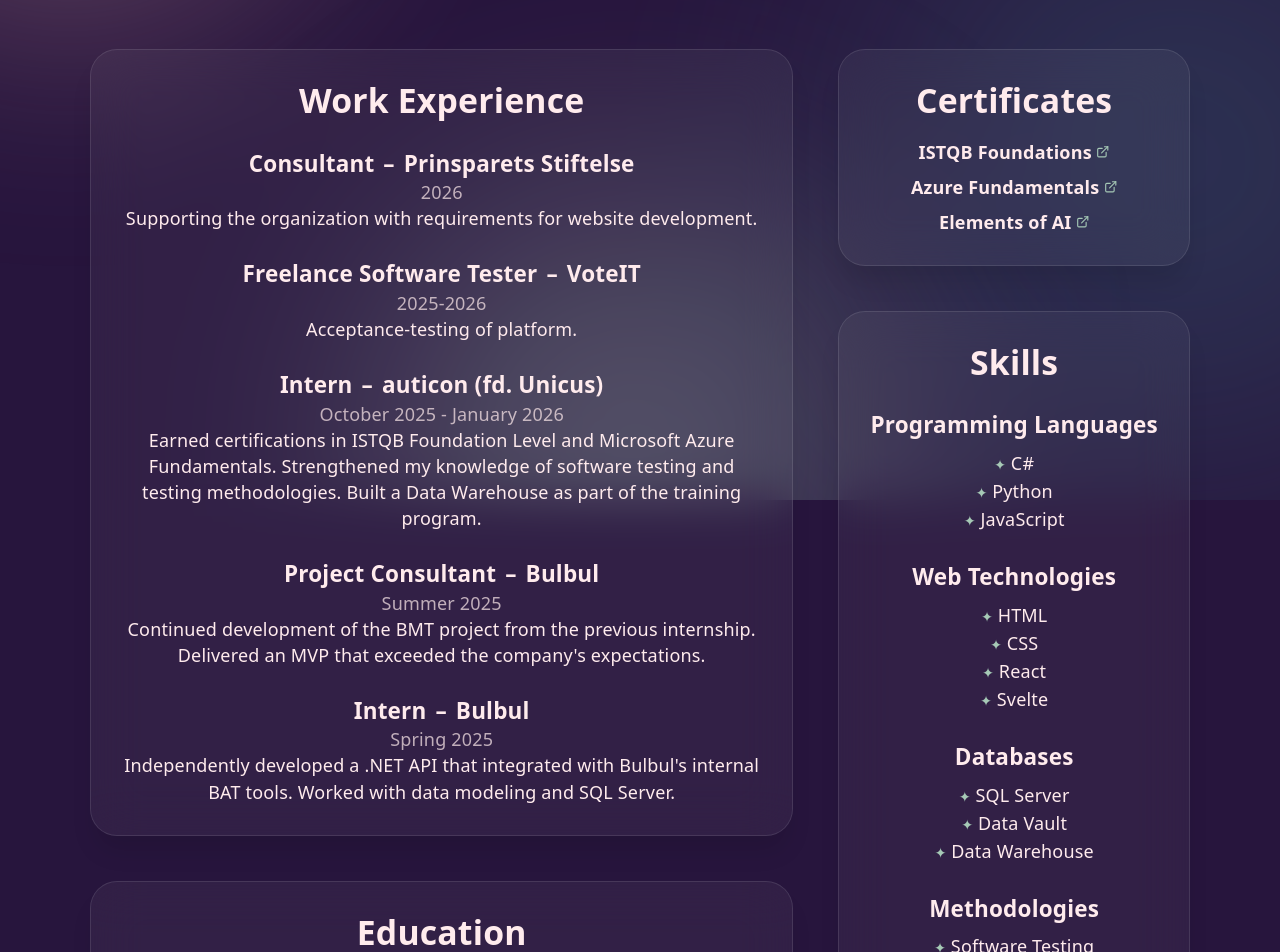
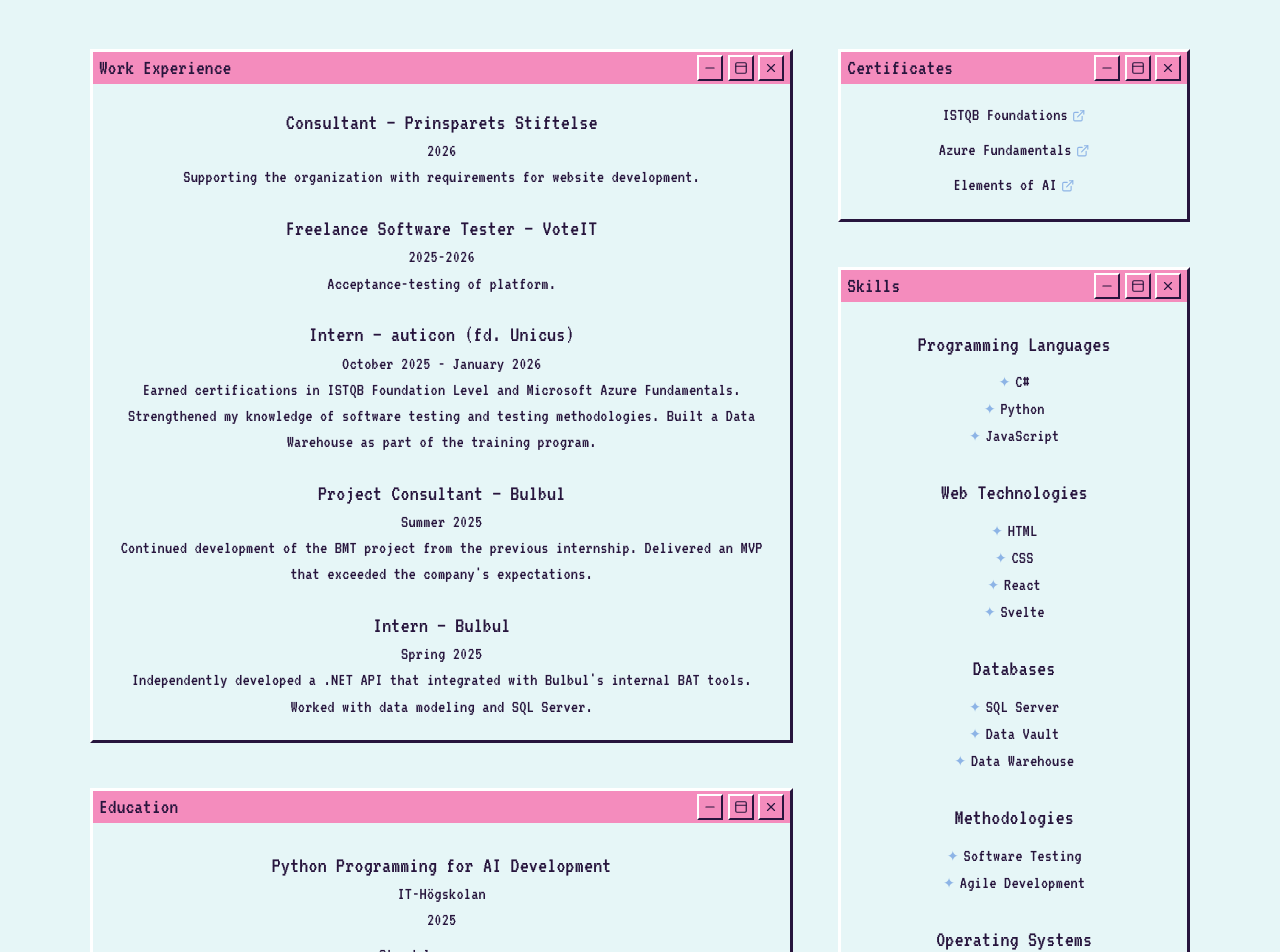
Before and after one commit to AscellaGG/portfolio, a React (Vite) app: page / in a window 1280 px wide. Shown: the part 300-1252 px from the top of the page. Built offline with nearby package versions, Linux system fonts and the light colour scheme.

Commit message:
Refactor App component: implement window-style sections for experience, education, certificates, and skills; add WindowButtons component; update styles and color scheme

```diff
--- a/index.html
+++ b/index.html
@@ -3,6 +3,10 @@
   <head>
     <meta charset="UTF-8" />
     <link rel="icon" type="image/svg+xml" href="/logo.png" />
+    <link
+      href="https://fonts.googleapis.com/css2?family=VT323&display=swap"
+      rel="stylesheet"
+    />
     <meta name="viewport" content="width=device-width, initial-scale=1.0" />
     <title>Otilia Schiff</title>
   </head>
--- a/src/App.css
+++ b/src/App.css
@@ -8,9 +8,60 @@
   width: 100%;
 }
 
+.window {
+  width: 100%;
+
+  border-top: 3px solid white;
+  border-left: 3px solid white;
+  border-right: 3px solid var(--color-dark-amethyst);
+  border-bottom: 3px solid var(--color-dark-amethyst);
+
+  background: color-mix(in srgb, var(--color-pale-rose) 100%, transparent);
+  color: var(--color-dark-amethyst);
+  font-family: "VT323", monospace;
+}
+
+.window-header {
+  width: 100%;
+  text-align: left;
+  padding: 3px 6px;
+  background-color: var(--color-bubbelgum-bliss);
+  color: var(--color-lavender-blush);
+  font-size: larger;
+
+  display: flex;
+  justify-content: space-between;
+}
+
+.window-button {
+  width: 26px;
+  height: 26px;
+
+  display: flex;
+  align-items: center;
+  justify-content: center;
+
+  background: var(--color-lavender-blush);
+
+  border-top: 2px solid white;
+  border-left: 2px solid white;
+  border-right: 2px solid var(--color-dark-amethyst);
+  border-bottom: 2px solid var(--color-dark-amethyst);
+}
+
+.window-button svg {
+  width: 14px;
+  height: 14px;
+  color: var(--color-dark-amethyst);
+}
+
+.window-body {
+  padding: 0px 20px 20px 20px;
+}
+
 .sparkle-list li::marker {
   content: "✦";
-  color: var(--muted-teal);
+  color: var(--dreamy-periwinkle);
   font-size: 0.8em;
 }
 
@@ -50,8 +101,8 @@
     opacity: 0;
     transform: translateX(-50%);
     text-shadow:
-      -2px 3px 0 red,
-      2px -3px 0 blue;
+      -2px 3px 0 var(--bubblegum-bliss),
+      2px -3px 0 var(--dreamy-periwinkle);
   }
 
   60% {
@@ -63,8 +114,8 @@
     transform: none;
     opacity: 1;
     text-shadow:
-      2px -3px 0 red,
-      -2px 3px 0 blue;
+      2px -3px 0 var(--bubblegum-bliss),
+      -2px 3px 0 var(--dreamy-periwinkle);
   }
 
   100% {
@@ -75,15 +126,15 @@
 @keyframes glitch {
   0% {
     text-shadow:
-      -2px 3px 0 red,
-      2px -3px 0 blue;
+      -2px 3px 0 var(--bubblegum-bliss),
+      2px -3px 0 var(--dreamy-periwinkle);
     transform: translate(var(--glitch-translate));
   }
 
   2% {
     text-shadow:
-      2px -3px 0 red,
-      -2px 3px 0 blue;
+      2px -3px 0 var(--bubblegum-bliss),
+      -2px 3px 0 var(--dreamy-periwinkle);
   }
 
   4%,
--- a/src/App.tsx
+++ b/src/App.tsx
@@ -2,15 +2,14 @@
 import { experiences } from "./data/experience";
 import { education } from "./data/education";
 import { skills } from "./data/skills";
-import { ExternalLink, GraduationCap } from "lucide-react";
+import { ExternalLink } from "lucide-react";
 import GlitchText from "./components/GlitchText";
-import Bubbles from "./components/Bubbles";
+import WindowButtons from "./components/WindowButtons";
 
 function App() {
   return (
-    <div className="text-center text-lavender-blush relative min-h-screen">
+    <div className="text-center text-dark-amethyst relative min-h-screen">
       {/* BACKGROUND */}
-      <Bubbles />
 
       {/* MAIN */}
       <main className="">
@@ -18,7 +17,7 @@
           <div className="text-5xl font-bold overflow-hidden">
             <GlitchText text="Otilia Schiff" />
           </div>
-          <h2 className="text-xl mt-3 text-powder-blush">
+          <h2 className="text-xl mt-3 text-bubbelgum-bliss">
             Junior .NET Developer
           </h2>
           <p className="mt-6 w-2/3 mx-auto text-center">
@@ -26,7 +25,7 @@
             applications, and SQL databases. Passionate about creating clean,
             reliable software and always eager to learn.
           </p>
-          <h2 className="text-xl mt-6 text-powder-blush">
+          <h2 className="text-xl mt-6 text-bubbelgum-bliss">
             Available for freelance work.{" "}
             <a
               href="mailto:otilia.schiff@gmail.com"
@@ -40,11 +39,15 @@
         <div className="flex flex-col md:flex-row gap-10 mx-10 md:mx-20 my-15">
           <section className="flex flex-col items-center gap-10 md:w-2/3">
             {/* WORK EXPERIENCE */}
-            <div className="glass">
-              <h2 className="text-3xl font-bold">Work Experience</h2>
+            <div className="window">
+              <div className="window-header">
+                <h2 className="">Work Experience</h2>
+                <WindowButtons />
+              </div>
 
+              <div className="window-body">
                 {experiences.map((experience) => (
-                <article key={experience.company} className="mt-6">
+                  <article key={experience.company} className="mt-5">
                     <div className="flex flex-col items-center md:flex-row md:justify-center md:gap-2 text-xl font-semibold">
                       <h3>{experience.role}</h3>
                       <span className="hidden md:inline">–</span>
@@ -56,23 +59,25 @@
                         {experience.company}
                       </a>
                     </div>
-                  <p className="text-muted-text">{experience.period}</p>
+                    <p className="">{experience.period}</p>
                     <p>{experience.description}</p>
                   </article>
                 ))}
               </div>
+            </div>
 
             {/* EDUCATION */}
-            <div className="glass">
-              <h2 className="text-3xl font-bold">Education</h2>
+            <div className="window">
+              <div className="window-header">
+                <h2>Education</h2>
+                <WindowButtons />
+              </div>
+              <div className="window-body">
                 <ul>
                   {education.map((education) => (
                     <li key={education.institution} className="mt-6">
                       <h3 className="text-xl font-semibold flex justify-center items-center gap-2">
                         {education.program}
-                      {education.type === "degree" && (
-                        <GraduationCap className="text-muted-teal" />
-                      )}
                       </h3>
                       <a
                         href={education.institution}
@@ -83,7 +88,7 @@
                       </a>
                       {education.credential && <p>{education.credential}</p>}
 
-                    <p className="text-muted-text">{education.period}</p>
+                      <p className="">{education.period}</p>
                       <ul className="mt-2 sparkle-list list-inside">
                         {education.courses?.map((course) => (
                           <li key={course} className="">
@@ -96,12 +101,17 @@
                   ))}
                 </ul>
               </div>
+            </div>
           </section>
 
           <section className="md:w-1/3 flex flex-col gap-10">
             {/* CERTIFICATES */}
-            <div className="glass">
-              <h2 className="text-3xl font-bold">Certificates</h2>
+            <div className="window">
+              <div className="window-header">
+                <h2 className="">Certificates</h2>
+                <WindowButtons />
+              </div>
+              <div className="window-body">
                 <ul className="mt-4 font-semibold space-y-2">
                   <li>
                     <a
@@ -111,7 +121,7 @@
                       rel="noopener noreferrer"
                     >
                       <span>ISTQB Foundations</span>
-                    <ExternalLink className="h-3 w-3 text-muted-teal" />
+                      <ExternalLink className="h-3 w-3 text-dreamy-periwinkle" />
                     </a>
                   </li>
                   <li>
@@ -122,7 +132,7 @@
                       rel="noopener noreferrer"
                     >
                       <span>Azure Fundamentals</span>
-                    <ExternalLink className="h-3 w-3 text-accent text-muted-teal" />
+                      <ExternalLink className="h-3 w-3 text-dreamy-periwinkle" />
                     </a>
                   </li>
                   <li>
@@ -133,15 +143,20 @@
                       rel="noopener noreferrer"
                     >
                       <span>Elements of AI</span>
-                    <ExternalLink className="h-3 w-3 text-accent text-muted-teal" />
+                      <ExternalLink className="h-3 w-3 text-dreamy-periwinkle" />
                     </a>
                   </li>
                 </ul>
               </div>
+            </div>
 
             {/* SKILLS */}
-            <div className="glass">
-              <h2 className="text-3xl font-bold">Skills</h2>
+            <div className="window">
+              <div className="window-header">
+                <h2 className="">Skills</h2>
+                <WindowButtons />
+              </div>
+              <div className="window-body">
                 <ul>
                   {skills.map((skills) => (
                     <article key={skills.category} className="mt-6">
@@ -161,19 +176,25 @@
                   ))}
                 </ul>
               </div>
+            </div>
 
             {/* ABOUT ME */}
-            <div className="glass">
-              <h2 className="text-3xl font-bold mb-6">About me</h2>
-              <p>
+            <div className="window">
+              <div className="window-header">
+                <h2 className="">About me</h2>
+                <WindowButtons />
+              </div>
+              <div className="window-body">
+                <p className="mt-5">
                   I create structure and organization in my work, which helps me
-                complete tasks efficiently while maintaining a high standard of
-                quality.
+                  complete tasks efficiently while maintaining a high standard
+                  of quality.
                   <br className="mb-2" />
-                Problem-solving and creativity are my greatest motivators, and I
-                look forward to further developing my skills and applying them
-                in practical projects.
+                  Problem-solving and creativity are my greatest motivators, and
+                  I look forward to further developing my skills and applying
+                  them in practical projects.
                 </p>
+              </div>
             </div>
           </section>
         </div>
--- /dev/null
+++ b/src/components/WindowButtons.tsx
@@ -0,0 +1,17 @@
+import { Minus, PanelTop, X } from "lucide-react";
+
+export default function WindowButtons() {
+  return (
+    <div className="flex gap-1">
+      <button type="button" aria-label="Close" className="window-button">
+        <Minus />
+      </button>
+      <button type="button" aria-label="Close" className="window-button">
+        <PanelTop />
+      </button>
+      <button type="button" aria-label="Close" className="window-button">
+        <X />
+      </button>
+    </div>
+  );
+}
--- a/src/index.css
+++ b/src/index.css
@@ -7,12 +7,19 @@
   --color-pacific-cyan: var(--pacific-cyan);
   --color-dark-amethyst: var(--dark-amethyst);
   --color-muted-text: var(--muted-text);
+
+  --color-bubbelgum-bliss: var(--bubblegum-bliss);
+  --color-violet-haze: var(--violet-haze);
+  --color-dreamy-periwinkle: var(--dreamy-periwinkle);
+  --color-aqua-whisper: var(--aqua-whisper);
+  --color-pale-rose: var(--pale-rose);
+  --color-cloud-mist: var(--cloud-mist);
 }
 
 :root {
   --text: #6b6375;
   --text-h: #08060d;
-  --bg: var(--dark-amethyst);
+  --bg: var(--cloud-mist);
   --border: #e5e4e7;
   --code-bg: #f4f3ec;
   --accent: #aa3bff;
@@ -36,22 +43,34 @@
   -webkit-font-smoothing: antialiased;
   -moz-osx-font-smoothing: grayscale;
 
+  font-family: "VT323", monospace;
+
   @media (max-width: 1024px) {
     font-size: 16px;
   }
+
+  /* OLD COLOR SCHEME */
   --lavender-blush: #ffebed;
   --powder-blush: #f6b6b7;
   --muted-teal: #a6c9b6;
   --pacific-cyan: #3e828e;
   --dark-amethyst: #27153d;
   --muted-text: rgba(255, 235, 237, 0.7);
+
+  /* NEW COLOR SCHEME */
+  --bubblegum-bliss: #f48cbd;
+  --violet-haze: #b47ac7;
+  --dreamy-periwinkle: #8db4e6;
+  --aqua-whisper: #7de1e6;
+  --pale-rose: #ffd1e6;
+  --cloud-mist: #e6f6f7;
 }
 
 @media (prefers-color-scheme: dark) {
   :root {
     --text: var(--powder-blush);
     --text-h: var(--powder-blush);
-    --bg: var(--dark-amethyst);
+    --bg: var(--cloud-mist);
     --border: #2e303a;
     --code-bg: #1f2028;
     --accent: #c084fc;
```
Lines whose indentation alone changed are shown as unchanged.
